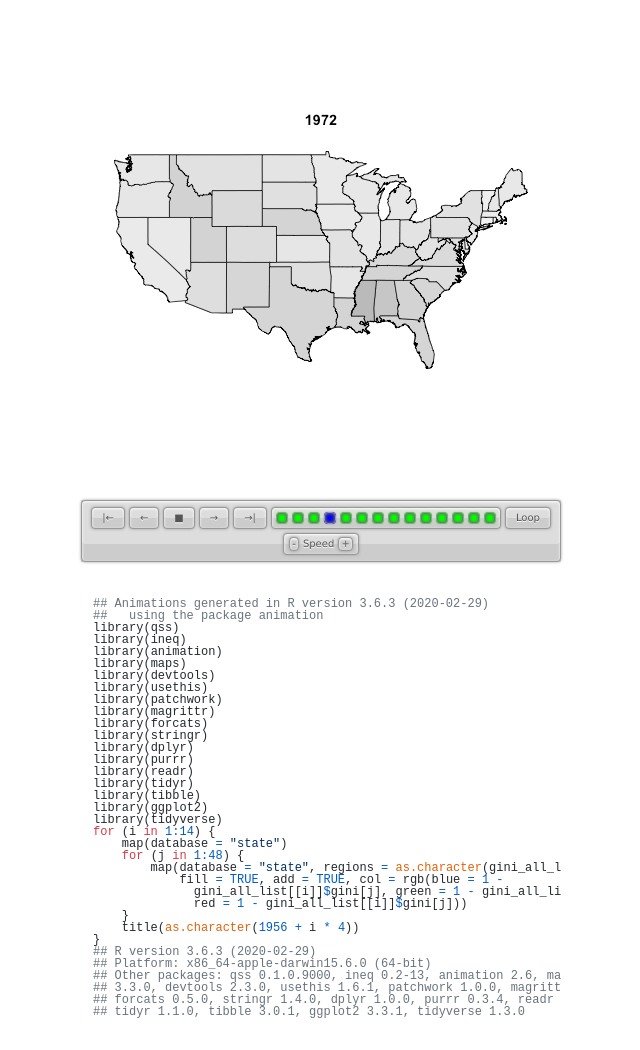
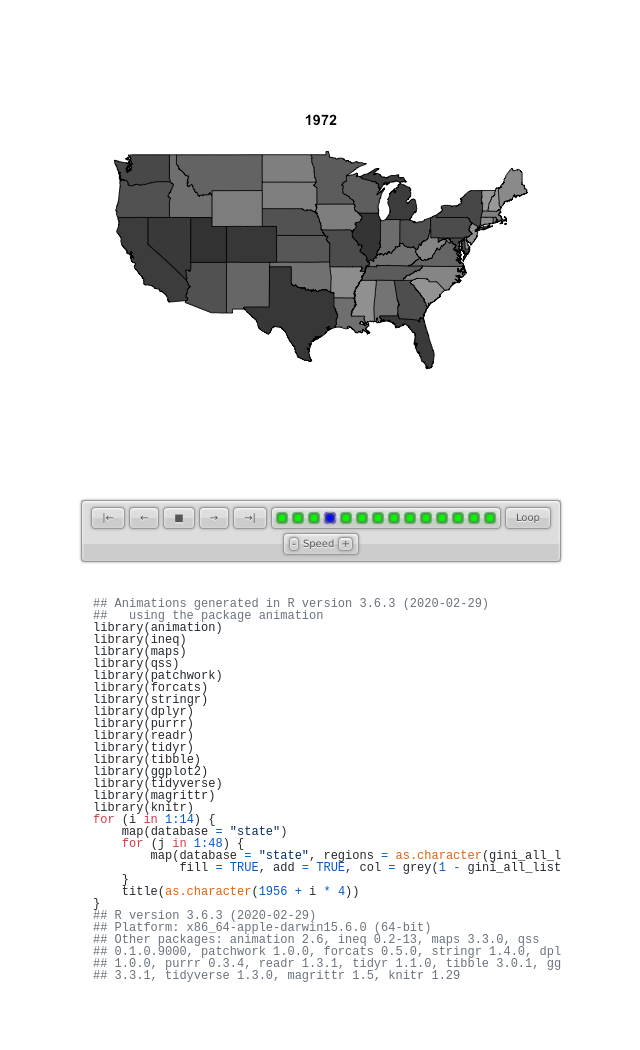
Before and after one commit to keisato0/keisato0.github.io, a Jekyll site: the page qss/chapter5/gini/gini_coefficients.html, which Jekyll copies as it is, in a window 1280 px wide. Shown: the whole page, without its empty margins (319-959 px from the left). Built offline with Jekyll 4.4.1, drawn with Linux system fonts in a browser that asks for light colours; nearby versions of some CDN libraries; after the commit the page ends 1014 px from its top, so only the background shows below that.

Commit message:
gini変更

```diff
--- a/qss/chapter5/gini/gini_coefficients.html
+++ b/qss/chapter5/gini/gini_coefficients.html
@@ -20,14 +20,11 @@
 	<div class="scianimator"><div id="Rplot" style="display: inline-block;"></div></div>
 	<div class="scianimator" style="width: 480px; text-align: left"><pre><code class="r">## Animations generated in R version 3.6.3 (2020-02-29)
 ##   using the package animation
+library(animation)
+library(ineq)
+library(maps)
 library(qss)
-library(ineq)
-library(animation)
-library(maps)
-library(devtools)
-library(usethis)
 library(patchwork)
-library(magrittr)
 library(forcats)
 library(stringr)
 library(dplyr)
@@ -37,22 +34,22 @@
 library(tibble)
 library(ggplot2)
 library(tidyverse)
+library(magrittr)
+library(knitr)
 for (i in 1:14) {
     map(database = "state")
     for (j in 1:48) {
         map(database = "state", regions = as.character(gini_all_list[[i]]$state[j]),
-            fill = TRUE, add = TRUE, col = rgb(blue = 1 -
-              gini_all_list[[i]]$gini[j], green = 1 - gini_all_list[[i]]$gini[j],
-              red = 1 - gini_all_list[[i]]$gini[j]))
+            fill = TRUE, add = TRUE, col = grey(1 - gini_all_list[[i]]$gini[j]))
     }
     title(as.character(1956 + i * 4))
 }
 ## R version 3.6.3 (2020-02-29)
 ## Platform: x86_64-apple-darwin15.6.0 (64-bit)
-## Other packages: qss 0.1.0.9000, ineq 0.2-13, animation 2.6, maps
-## 3.3.0, devtools 2.3.0, usethis 1.6.1, patchwork 1.0.0, magrittr 1.5,
-## forcats 0.5.0, stringr 1.4.0, dplyr 1.0.0, purrr 0.3.4, readr 1.3.1,
-## tidyr 1.1.0, tibble 3.0.1, ggplot2 3.3.1, tidyverse 1.3.0</code></pre></div>
+## Other packages: animation 2.6, ineq 0.2-13, maps 3.3.0, qss
+## 0.1.0.9000, patchwork 1.0.0, forcats 0.5.0, stringr 1.4.0, dplyr
+## 1.0.0, purrr 0.3.4, readr 1.3.1, tidyr 1.1.0, tibble 3.0.1, ggplot2
+## 3.3.1, tidyverse 1.3.0, magrittr 1.5, knitr 1.29</code></pre></div>
 	<script src="js/Rplot.js"></script>
 <!-- highlight R code -->
 
```
Also changed, not shown: qss/chapter5/gini/images/Rplot1.png, qss/chapter5/gini/images/Rplot10.png, qss/chapter5/gini/images/Rplot11.png, qss/chapter5/gini/images/Rplot12.png, qss/chapter5/gini/images/Rplot13.png, qss/chapter5/gini/images/Rplot14.png, qss/chapter5/gini/images/Rplot2.png, qss/chapter5/gini/images/Rplot3.png, qss/chapter5/gini/images/Rplot4.png, qss/chapter5/gini/images/Rplot5.png, qss/chapter5/gini/images/Rplot6.png, qss/chapter5/gini/images/Rplot7.png, qss/chapter5/gini/images/Rplot8.png, qss/chapter5/gini/images/Rplot9.png, 1 other file.
